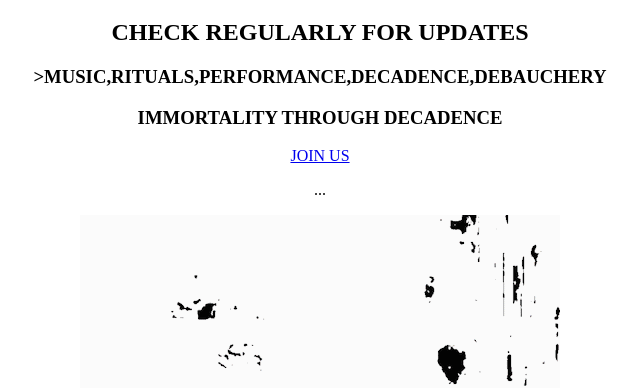
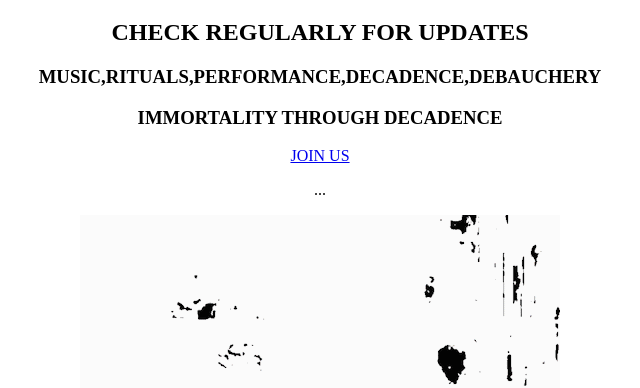
Before and after one commit to Gr1nInnerCircle/RabbitHole-InfoBoard, a plain HTML site: page index.html in a window 1280 px wide. Shown: the part 425-813 px from the top of the page, without its empty margins (320-960 px from the left). Drawn offline with Linux system fonts and the light colour scheme.

Commit message:
Add files via upload

```diff
--- a/index.html
+++ b/index.html
@@ -10,7 +10,7 @@
 
 <h1>INNER CIRCLE INFORMATION ! </h1>
 <H2>CHECK REGULARLY FOR UPDATES</H2>
-<h3>>MUSIC,RITUALS,PERFORMANCE,DECADENCE,DEBAUCHERY</H3>
+<h3>MUSIC,RITUALS,PERFORMANCE,DECADENCE,DEBAUCHERY</H3>
 <H3>IMMORTALITY THROUGH DECADENCE</H3>
 <a href="https://ra.co/events/1576308">JOIN US</a>
 <br>
```
